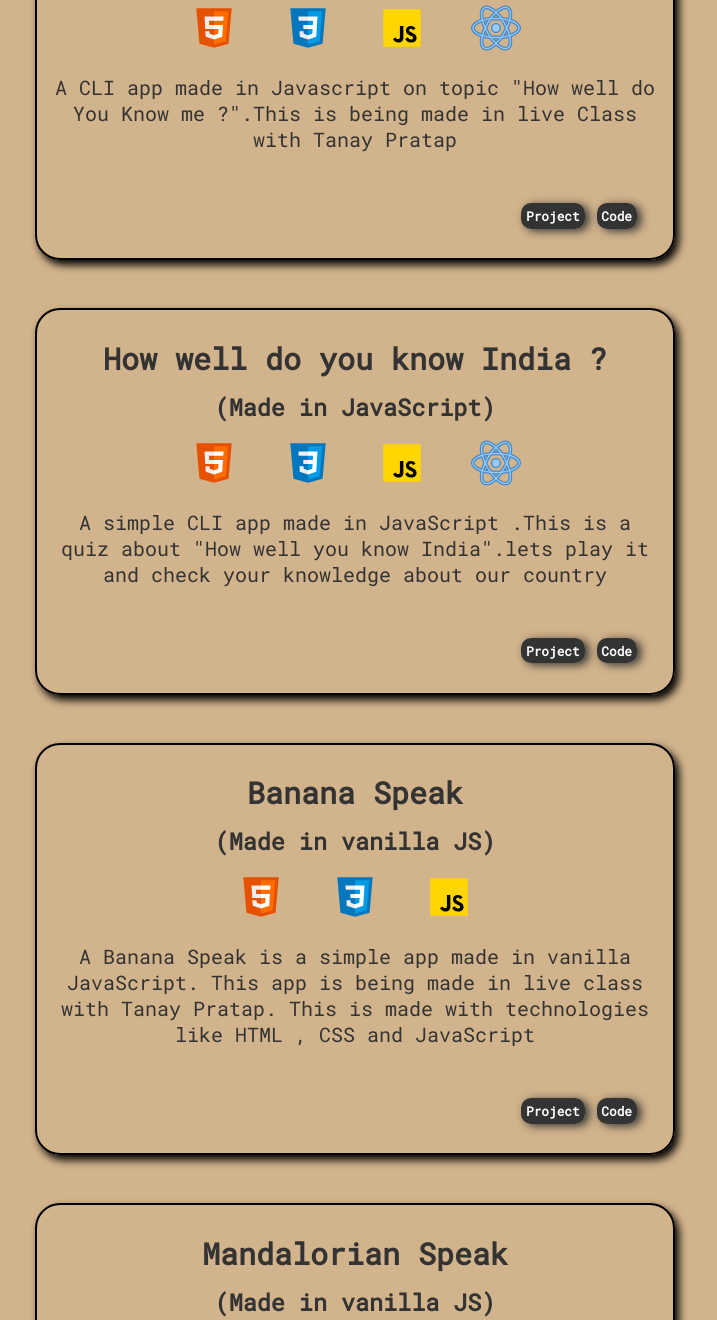
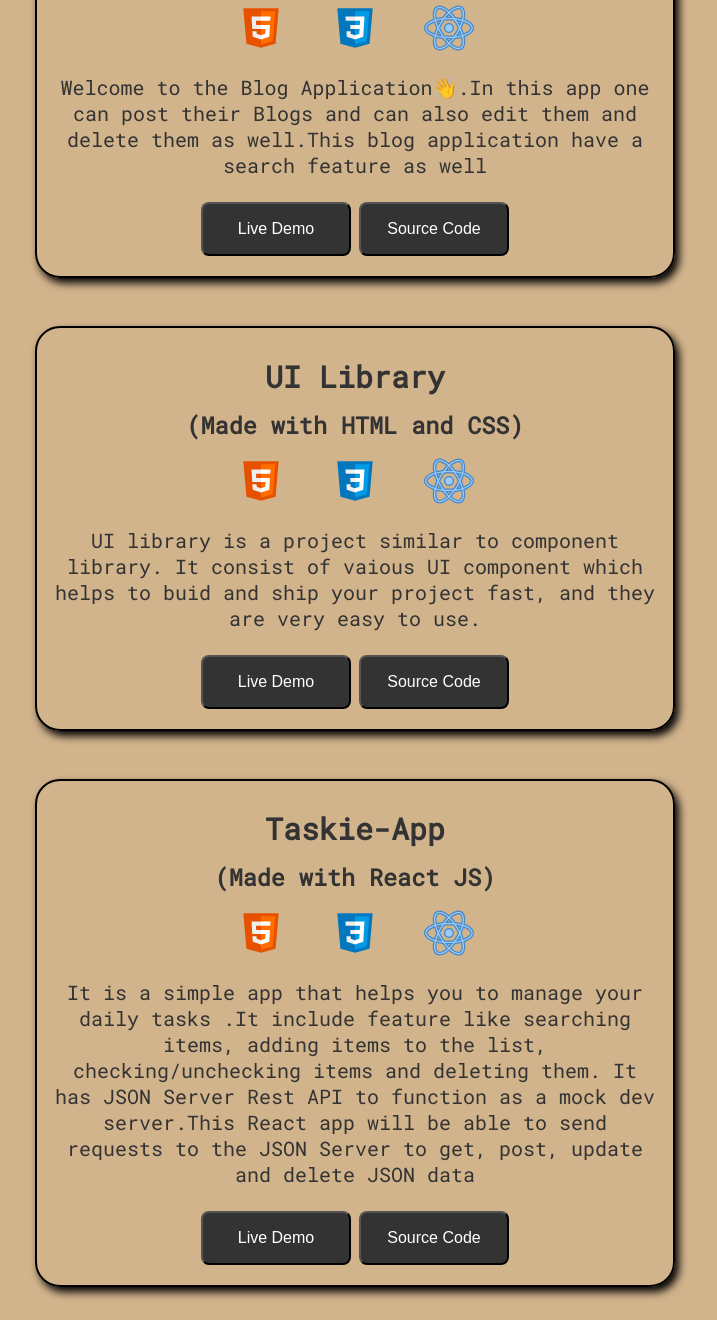
Before and after one commit to anshultamrakar/My_new_website, a plain HTML site: page project.html in a window 1280 px wide. Shown: the part 672-1992 px from the top of the page, without its empty margins (285-1002 px from the left). Drawn offline with Linux system fonts and the light colour scheme.

Commit message:
Style : Changed button style

```diff
--- a/project.html
+++ b/project.html
@@ -20,64 +20,56 @@
         </nav>
         </header>
     <main >
-
         <section class="center">
             <img class="imageOne" src="./images/ImageTwo.svg">
         </section>
+
         <article class=" flex-start">
-            <h2>How Well do you know me?</h2>
-            <h3> (Made in JavaScript)</h3>
+            <h2> Blog Application </h2>
+            <h3> (Made with React JS )</h3>
             <ul>
                 <li class="inline"><img class="tech__image" src="./technologies/icons8-html-5 (1).svg"></li>
                 <li class="inline"><img class="tech__image" src="./technologies/icons8-css3 (1).svg"></li>
-                <li class="inline"><img class="tech__image" src="./technologies/icons8-javascript (1).svg"></li>
                 <li class="inline"><img class="tech__image" src="./technologies/icons8-react (1).svg"></li>
             </ul>
-            <p>A CLI app made in Javascript on topic "How well do You Know me ?".This is being made in live Class with Tanay Pratap</p>
-            <div >
-             <ul class="procode">
-                 <li class="inline procode__btn "><a href="https://replit.com/@AnshulTamrakar/How-well-do-you-know-me#index.js?embed=1&output=1">Project</a></li>
-                 <li class="inline procode__btn   "><a href="https://github.com/anshultamrakar/Neogcamp_lesson_One">Code</a></li>
-             </ul>
+            <p> Welcome to the Blog Application👋.In this app one can post their Blogs and can also edit them and delete them as well.This blog application have a search feature as well  </p>
+            <div class="demo__btn">
+             <button><a href="https://laughing-yalow-6eaf97.netlify.app/">Live Demo</a></button>
+             <button><a href="https://github.com/anshultamrakar/Blogging_app_ReactJS">Source Code</a></button>
             </div>
-
         </article>
 
         <article class=" flex-start">
-            <h2> How well do you know India ?</h2>
-            <h3> (Made in JavaScript)</h3>
+            <h2> UI Library </h2>
+            <h3> (Made with HTML and CSS)</h3>
         <ul>
             <li class="inline"><img class="tech__image" src="./technologies/icons8-html-5 (1).svg"></li>
             <li class="inline"><img class="tech__image" src="./technologies/icons8-css3 (1).svg"></li>
-            <li class="inline"><img class="tech__image" src="./technologies/icons8-javascript (1).svg"></li>
             <li class="inline"><img class="tech__image" src="./technologies/icons8-react (1).svg"></li>
         </ul>
-            <p> A simple CLI app made in JavaScript .This is a quiz about "How well you know India".lets play it and check your knowledge about our country
-            <div >
-                <ul class="procode">
-                    <li class="inline procode__btn "><a href="https://replit.com/@AnshulTamrakar/Do-you-know-India#index.js?embed=1&output=1">Project</a></li>
-                    <li class="inline procode__btn   "><a href="https://github.com/anshultamrakar/How_well_do_you_know_india_CLI_appb">Code</a></li>
-                </ul>
+            <p> UI library is a project similar to component library. It consist of vaious UI component which helps to buid and ship your project fast, and they are very easy to use. </p>
+            <div class="demo__btn">
+                <button><a href="https://uilibraryproject.netlify.app/">Live Demo</a></button>
+                <button><a href="https://github.com/anshultamrakar/UI_library_Project">Source Code</a></button>
                </div>
         </article>
 
         <article class=" flex-start">
-            <h2> Banana Speak  </h2>
-            <h3> (Made in vanilla JS)</h3>
+            <h2> Taskie-App   </h2>
+            <h3> (Made with React JS)</h3>
             <ul>
                 <li class="inline"><img class="tech__image" src="./technologies/icons8-html-5 (1).svg"></li>
                 <li class="inline"><img class="tech__image" src="./technologies/icons8-css3 (1).svg"></li>
-                <li class="inline"><img class="tech__image" src="./technologies/icons8-javascript (1).svg"></li>
+                <li class="inline"><img class="tech__image" src="./technologies/icons8-react (1).svg"></li>
 
             </ul>
-            <p>A Banana Speak is a simple app made in vanilla JavaScript. This app is being made in live class with Tanay Pratap. This is made with technologies like HTML , CSS and JavaScript </p>
-            <div >
-                <ul class="procode">
-                    <li class="inline procode__btn "><a href="https://banannaaatalk.netlify.app/">Project</a></li>
-                    <li class="inline procode__btn   "><a href="https://github.com/anshultamrakar/neogcamp_lesson_Four">Code</a></li>
-                </ul>
+            <p> It is a simple app that helps you to manage your daily tasks .It include feature like searching items, adding items to the list, checking/unchecking items and deleting them. It has JSON Server Rest API to function as a mock dev server.This React app will be able to send requests to the JSON Server to get, post, update and delete JSON data</p>
+            <div class="demo__btn">
+                <button><a href="https://serene-swartz-6b5d12.netlify.app/">Live Demo</a></button>
+                <button><a href="https://github.com/anshultamrakar/To_do_list_React-JS">Source Code</a></button>
                </div>
         </article>
+
         <article class=" flex-start">
             <h2> Mandalorian Speak </h2>
             <h3> (Made in vanilla JS)</h3>
@@ -88,11 +80,10 @@
 
             </ul>
             <p>A Mandalorian Speak is a simple app made in vanilla JavaScript. This app is being made in live class with Tanay Pratap</p>
-                <ul class="procode">
-                    <li class="inline procode__btn "><a href="https://mandolariantalk.netlify.app/">Project</a></li>
-                    <li class="inline procode__btn   "><a href="https://github.com/anshultamrakar/neogcamp_lesson_four_assignment">Code</a></li>
-                </ul>
-               </div>
+            <div class="demo__btn">
+                <button><a href="https://mandolariantalk.netlify.app/">Live Demo</a></button>
+                <button><a href="https://github.com/anshultamrakar/neogcamp_lesson_four_assignment">Source Code</a></button>
+            </div>
         </article>
         <article class=" flex-start">
             <h2> Flag Finder App </h2>
@@ -100,18 +91,14 @@
             <ul>
                 <li class="inline"><img class="tech__image" src="./technologies/icons8-html-5 (1).svg"></li>
                 <li class="inline"><img class="tech__image" src="./technologies/icons8-css3 (1).svg"></li>
-
                 <li class="inline"><img class="tech__image" src="./technologies/icons8-react (1).svg"></li>
             </ul>
             <p> Flag finder is a simple web app made in react js . This app is made in live class with Tanay . It shows the different kind of  flags acording to their designs and pattern  </p>
-            <div >
-                <ul class="procode">
-                    <li class="inline procode__btn "><a href="https://ugw6t.csb.app/">Project</a></li>
-                    <li class="inline procode__btn   "><a href="https://github.com/anshultamrakar/Neogcamp_lesson-_Five">Code</a></li>
-                </ul>
-               </div>
+            <div class="demo__btn">
+                <button><a href="https://ugw6t.csb.app/">Live Demo</a></button>
+                <button><a href="https://github.com/anshultamrakar/Neogcamp_lesson-_Five">Source Code</a></button>
+            </div>
         </article>
-
         <article class=" flex-start">
             <h2>Music Library App </h2>
             <h3> (Made in React JS)</h3>
@@ -119,19 +106,15 @@
                 <li class="inline"><img class="tech__image" src="./technologies/icons8-html-5 (1).svg"></li>
                 <li class="inline"><img class="tech__image" src="./technologies/icons8-css3 (1).svg"></li>
                 <li class="inline"><img class="tech__image" src="./technologies/icons8-react (1).svg"></li>
-
-
             </ul>
             <p>Music Library is a simple web app made in React JS . This library consist of different genre of my fav music .  </p>
-            <div >
-                <ul class="procode">
-                    <li class="inline procode__btn "><a href="https://qrdn9.csb.app/">Project</a></li>
-                    <li class="inline procode__btn   "><a href="https://github.com/anshultamrakar/music_lib_React_JS">Code</a></li>
-                </ul>
-               </div>
+            <div class="demo__btn">
+                <button><a href="https://qrdn9.csb.app/">Live Demo</a></button>
+                <button><a href="https://github.com/anshultamrakar/music_lib_React_JS">Source Code</a></button>
+            </div>
         </article>
         <article class=" flex-start">
-            <h2>  Cash Registration Manager </h2>
+            <h2> Cash Registration Manager </h2>
             <h3> (Made in Vanilla JS)</h3>
             <ul>
                 <li class="inline"><img class="tech__image" src="./technologies/icons8-html-5 (1).svg"></li>
@@ -219,7 +202,7 @@
 
 
     </main>
-    <footer class="  dark">
+    <footer class="dark">
         <div class="center  ">
             <p>Connect with me on social media </p>
             <ul >
--- a/style.css
+++ b/style.css
@@ -89,24 +89,25 @@ h2{
     padding-top: 2rem;
 }
 
-.primary__btn, .secondary__btn{
-    color:#fff;
-    font-size: 0.8rem;
-    font-weight: bolder;
-    border: 2px solid #333;
-    border-radius: 10px;
-    width: 15%;
-    padding: 0.3rem;
-    margin-left: 30rem;
-    margin-top: 2.5rem;
-    margin-bottom: 1rem;
-    background: #333;
-    box-shadow: 4px 2px 10px #333;
+button{
+    font-size: 1rem;
+    width: 150px;
+    padding: 1em;
+    margin: 0.25em;
+    border-radius: 0.5em;
+    display: grid;
+    place-content: center;
+    background-color: #333;
+    color: #fff;
+}
 
+.demo__btn{
+    display: flex;
+    flex-direction: row;
+    justify-content: center;
+    margin-top: 20px;
 
 }
-
-
 .flex-start{
     display: flex;
     justify-content: center;
```
Also changed, not shown: index.html (+2 -2 lines).
